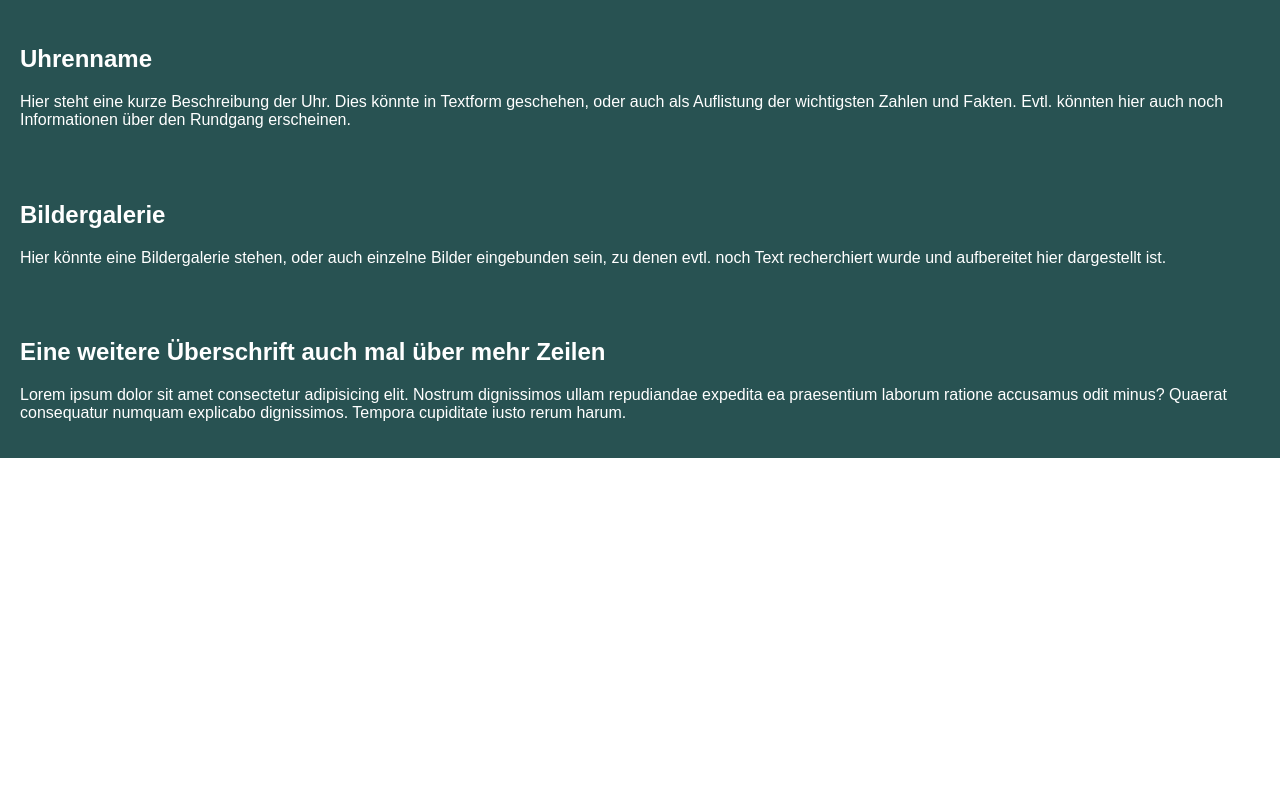
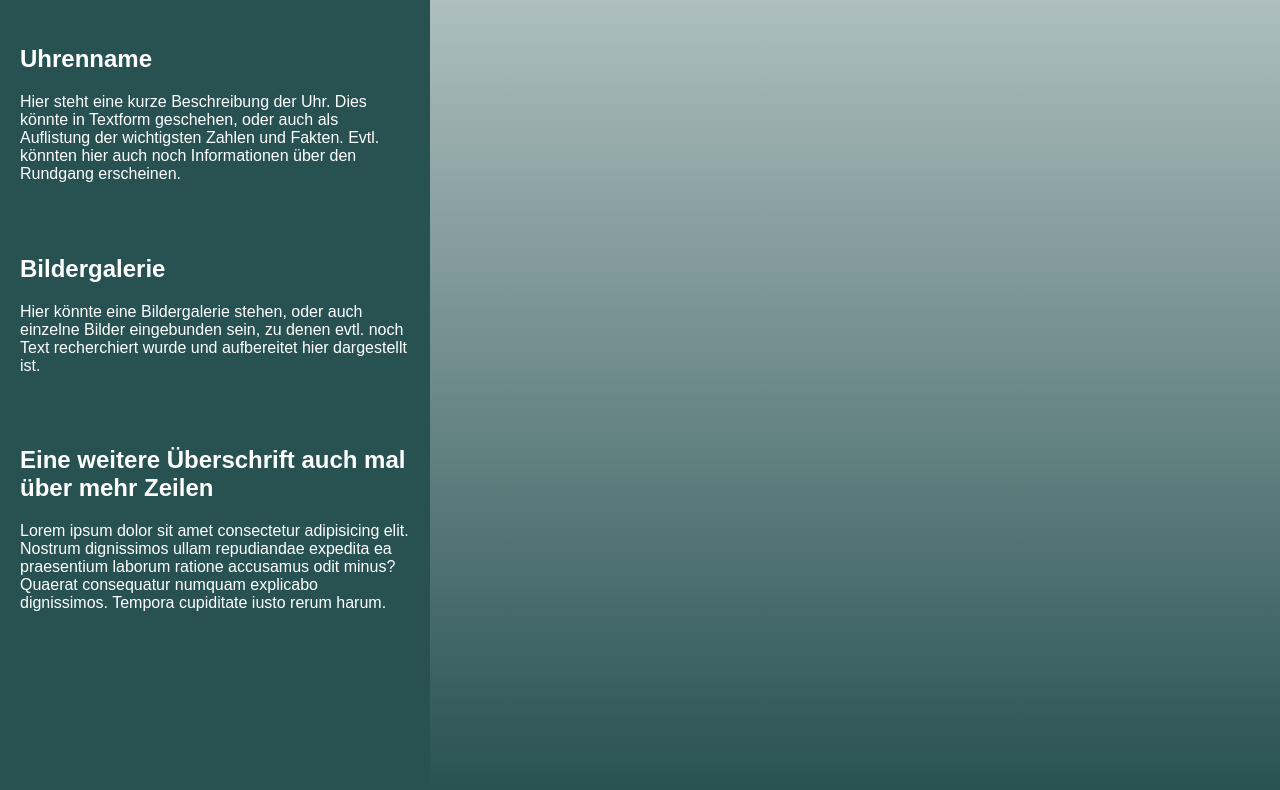
Before and after one commit to mirreko/projekt-uhrenmuseum, a plain HTML site: page index.html in a window 1280 px wide. Shown: the part 473-1263 px from the top of the page. Before the commit the page ends 931 px from the top, so only its background shows below. Drawn offline with Linux system fonts and the light colour scheme; grey boxes are pictures that could not be loaded.

Commit message:
responsiveness

```diff
--- a/styles.css
+++ b/styles.css
@@ -5,6 +5,7 @@
 body {
     margin: 20px;
     background: linear-gradient(to bottom, #ffffff, #285252);
+    flex-direction: column;
 }
 
 .logo-container {
@@ -17,12 +18,6 @@ body {
 img {
     width: 70%;
     height: auto;
-}
-@media only screen and (max-width: 600px) {
-    /* Stile für Mobilgeräte */
-    body {
-        flex-direction: column;
-    }
 }
 
 h1, h2, p {
@@ -58,3 +53,27 @@ video {
     padding: 20px;
 
 }
+
+@media only screen and (min-width: 600px) {
+    .main-container {
+        width: 390px;
+        height: 844px;
+        background-color: #285252;
+        margin: -20px;
+        border-radius: 20px 20px 0 0;
+        margin-top: 380px;
+        padding: 20px;
+
+    }
+
+    .background {
+        width: 390px;
+        height: 844px;
+        position: fixed;
+        z-index: -1;
+        top: 0;
+        left: 0;
+        padding: 20px;
+
+    }
+}
```
